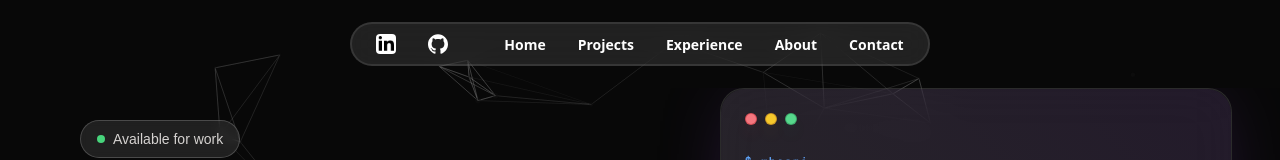
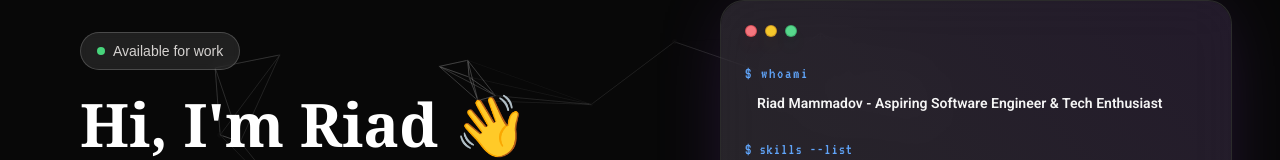
Before and after one commit to riad-mammadov/Portfolio, a Next.js app: page / in a window 1280 px wide. Shown: the top 160 px of the page. Built offline with nearby package versions, Linux system fonts and the light colour scheme.

Commit message:
remove navigation

```diff
--- a/app/layout.js
+++ b/app/layout.js
@@ -24,11 +24,7 @@ export default function RootLayout({ children }) {
       <body
         className={`${geistSans.variable} ${geistMono.variable} bg-black h-full antialiased`}
       >
-        <React.StrictMode>
-          <Navigation />
-
-          {children}
-        </React.StrictMode>
+        <React.StrictMode>{children}</React.StrictMode>
       </body>
     </html>
   );
```
